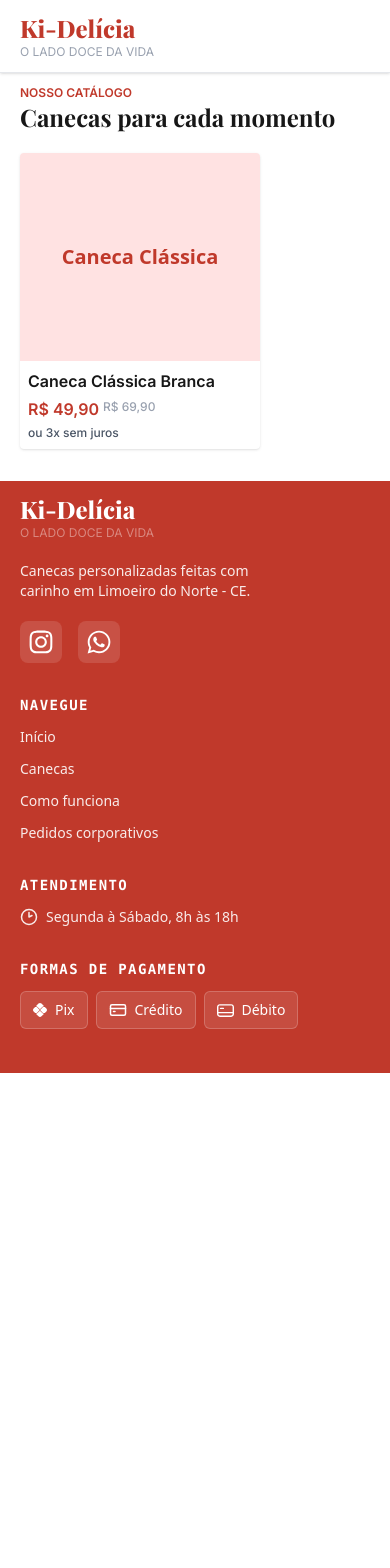
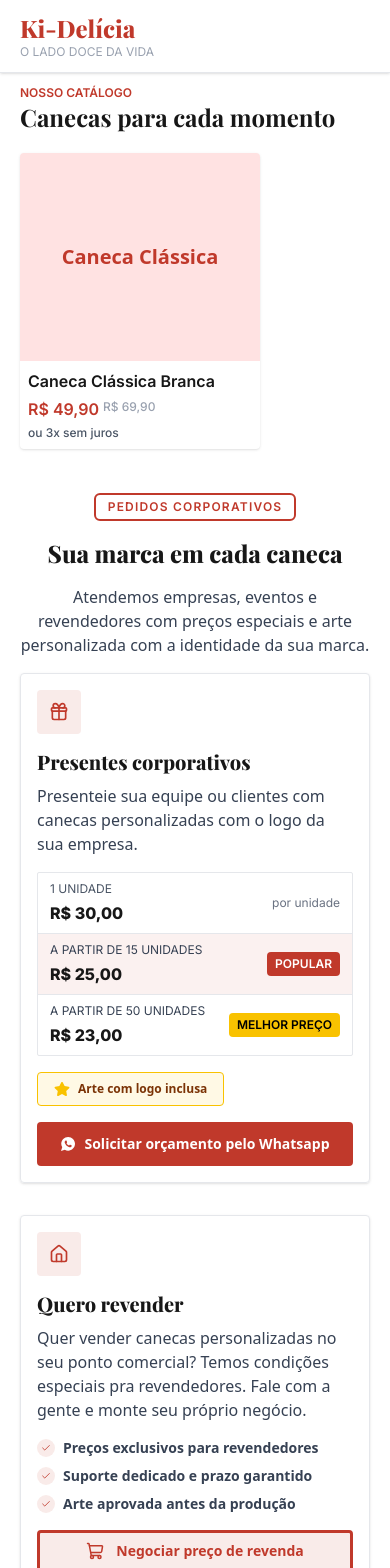
Before and after one commit to renatomart15/kidelicia-ecommerce, a Next.js app: page / in a window 390 px wide. Shown: the top 1568 px of the page. Before the commit the page ends 1073 px from the top, so only its background shows below. Built offline with nearby package versions, Linux system fonts and the light colour scheme; a web font is replaced by a local one.

Commit message:
feat: versão inicial da seção de pedidos corporativos
responsividade ainda não foi implementada

```diff
--- a/app/page.tsx
+++ b/app/page.tsx
@@ -1,9 +1,11 @@
 import Catalog from "@/components/sections/Catalog";
+import CorporateOrders from "@/components/sections/CorporateOrders";
 
 export default function Home() {
   return (
     <div className="">
       <Catalog />
+      <CorporateOrders />
     </div>
   );
 }
--- /dev/null
+++ b/components/sections/CorporateOrders.tsx
@@ -0,0 +1,124 @@
+import { Gift, Home, Check, ShoppingCart } from "lucide-react";
+import { FaStar } from "react-icons/fa";
+import { IoLogoWhatsapp } from "react-icons/io";
+
+const CorporateOrders = () => {
+  return (
+    <section className="px-5 py-3 flex flex-col items-center">
+      <span className="font-body text-vermelho rounded-md border-2 font-semibold text-xs py-1 px-3 tracking-widest">
+        PEDIDOS CORPORATIVOS
+      </span>
+      <h2 className="font-heading text-2xl font-extrabold my-4 text-center">
+        Sua marca em cada caneca
+      </h2>
+      <p className="text-center text-gray-700">
+        Atendemos empresas, eventos e revendedores com preços especiais e arte
+        personalizada com a identidade da sua marca.
+      </p>
+
+      <div className="shadow border border-gray-200 rounded-sm w-full p-4 my-4">
+        <span className="bg-vermelho/10 p-3 inline-block rounded-sm">
+          <Gift className="text-vermelho" size={20} />
+        </span>
+        <h3 className="font-heading text-xl font-extrabold my-2">
+          Presentes corporativos
+        </h3>
+        <p className="text-gray-700">
+          Presenteie sua equipe ou clientes com canecas personalizadas com o
+          logo da sua empresa.
+        </p>
+        <div className="border border-gray-200 rounded-xs w-full my-4 text-sm">
+          <div className="flex justify-between items-center px-3 py-2">
+            <div>
+              <p className="text-xs font-body  text-gray-600">1 UNIDADE</p>
+              <p className="font-body font-extrabold text-base mt-1">
+                R$ 30,00
+              </p>
+            </div>
+            <p className="text-xs text-right font-body text-gray-500">
+              por unidade
+            </p>
+          </div>
+          <div className="flex justify-between items-center px-3 py-2 border-t border-gray-200 bg-vermelho/7">
+            <div>
+              <p className="text-xs font-body text-gray-700">
+                A PARTIR DE 15 UNIDADES
+              </p>
+              <p className="font-body font-extrabold text-base mt-1">
+                R$ 25,00
+              </p>
+            </div>
+            <p className="text-xs text-right font-body bg-vermelho text-white px-2 py-1 rounded-sm font-semibold">
+              POPULAR
+            </p>
+          </div>
+          <div className="flex justify-between items-center px-3 py-2 border-t border-gray-200">
+            <div>
+              <p className="text-xs font-body  text-gray-700">
+                A PARTIR DE 50 UNIDADES
+              </p>
+              <p className="font-body font-extrabold text-base mt-1">
+                R$ 23,00
+              </p>
+            </div>
+            <p className="text-xs text-right font-body bg-amarelo text-black font-semibold px-2 py-1 rounded-sm">
+              MELHOR PREÇO
+            </p>
+          </div>
+        </div>
+        <p className="flex gap-2 items-center bg-amarelo/10 py-2 px-4 border border-amarelo max-w-max rounded-sm mb-4">
+          <FaStar className="text-amarelo" />{" "}
+          <span className="text-xs font-semibold text-amber-900">
+            Arte com logo inclusa
+          </span>
+        </p>
+        <button className="flex gap-2 items-center bg-vermelho text-white rounded-sm py-3 w-full justify-center active:scale-98 transition">
+          <IoLogoWhatsapp />
+          <p className="text-sm font-semibold">
+            Solicitar orçamento pelo Whatsapp
+          </p>
+        </button>
+      </div>
+
+      <div className="shadow border border-gray-200 rounded-sm w-full p-4 my-4">
+        <span className="bg-vermelho/10 p-3 inline-block rounded-sm">
+          <Home className="text-vermelho" size={20} />
+        </span>
+        <h3 className="font-heading text-xl font-extrabold my-2">
+          Quero revender
+        </h3>
+        <p className="text-gray-700">
+          Quer vender canecas personalizadas no seu ponto comercial? Temos
+          condições especiais pra revendedores. Fale com a gente e monte seu
+          próprio negócio.
+        </p>
+        <div className="flex flex-col gap-2 mt-4 font-semibold text-sm text-gray-700">
+          <div className="flex gap-2 items-center">
+            <div className="bg-vermelho/10 p-1 rounded-full">
+              <Check className="text-vermelho" size={10} />
+            </div>
+            <p>Preços exclusivos para revendedores</p>
+          </div>
+          <div className="flex gap-2 items-center">
+            <div className="bg-vermelho/10 p-1 rounded-full">
+              <Check className="text-vermelho" size={10} />
+            </div>
+            <p>Suporte dedicado e prazo garantido</p>
+          </div>
+          <div className="flex gap-2 items-center">
+            <div className="bg-vermelho/10 p-1 rounded-full">
+              <Check className="text-vermelho" size={10} />
+            </div>
+            <p>Arte aprovada antes da produção</p>
+          </div>
+        </div>
+        <button className="flex mt-4 gap-3 text-vermelho border-3 border-vermelho rounded-sm w-full py-2  items-center justify-center active:scale-98 transition bg-vermelho/10">
+          <ShoppingCart size={18} />
+          <span className="font-semibold text-sm">Negociar preço de revenda</span>
+        </button>
+      </div>
+    </section>
+  );
+};
+
+export default CorporateOrders;
```
